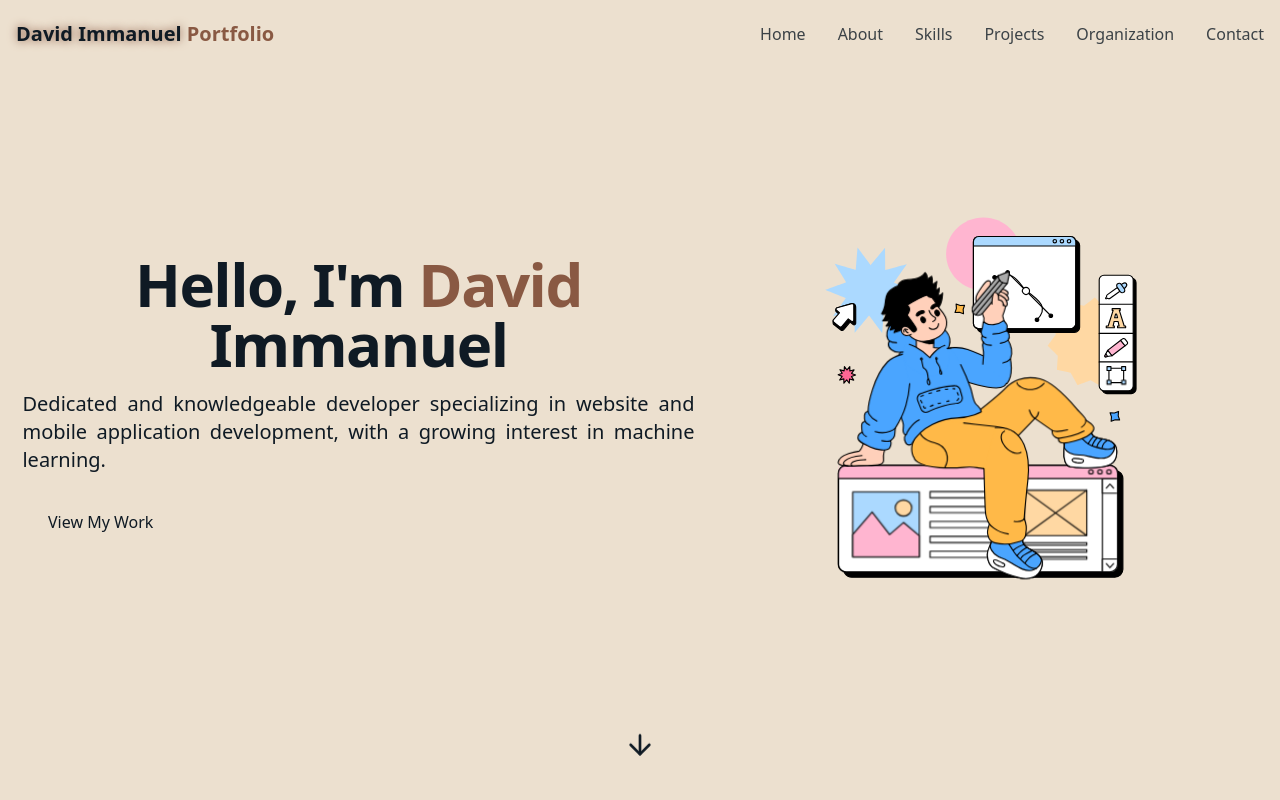
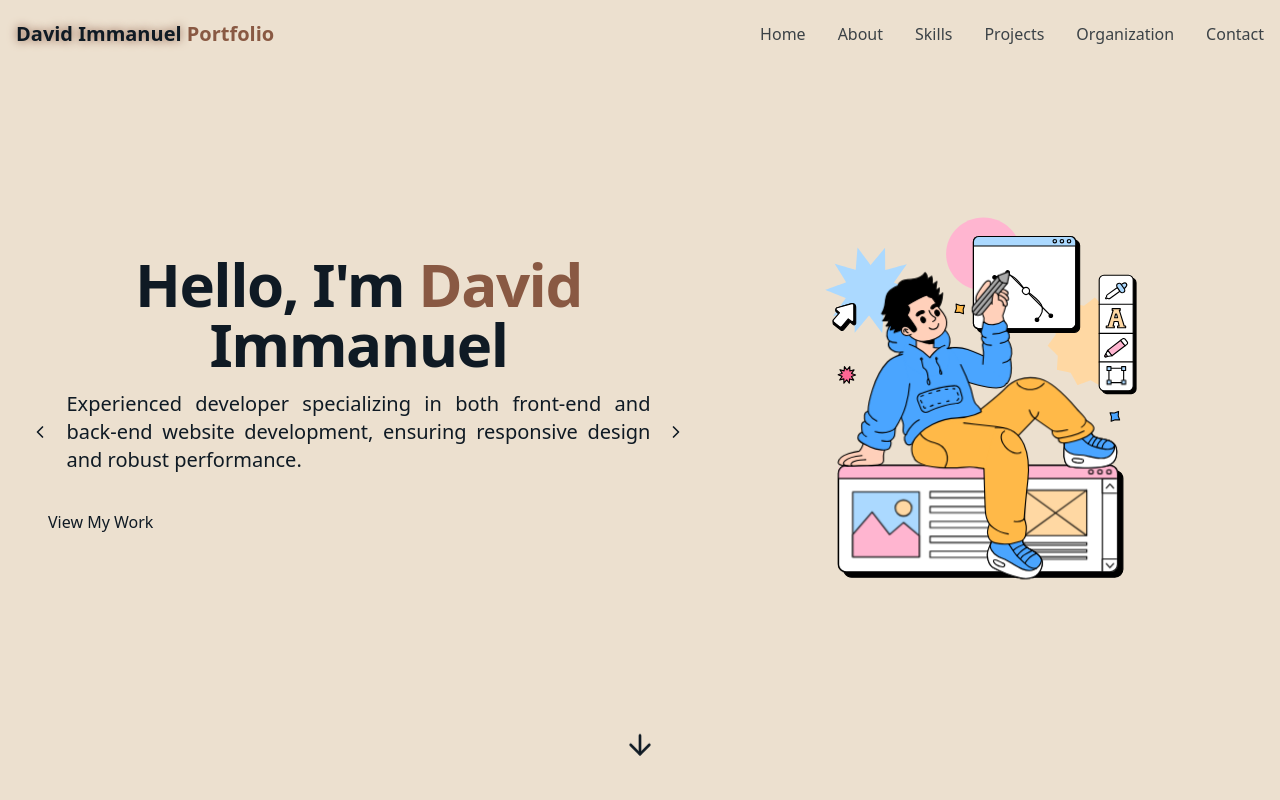
Before and after one commit to d1laav/portfolio-website, a React (Vite) app: page / in a window 1280 px wide. Shown: the top 800 px of the page. Built offline with nearby package versions, Linux system fonts and the light colour scheme.

Commit message:
fixing About&Hero Section

```diff
--- a/src/components/AboutSection.jsx
+++ b/src/components/AboutSection.jsx
@@ -15,7 +15,7 @@ export const AboutSection = () => {
                             Experienced Web Developer & Android Developer
                         </h3>
                         <p className="text-muted-foreground">
-                            I have experience working on both front-end and back-end web projects.
+                            I have experience working on both front-end and back-end projects.
                             I’ve built responsive, accessible websites, and developed features like user login,
                             dashboards, and admin panels.
                         </p>
--- a/src/components/HeroSection.jsx
+++ b/src/components/HeroSection.jsx
@@ -3,7 +3,7 @@ import { useTransition, animated } from "@react-spring/web";
 import Lottie from "lottie-react";
 import HeroAnimation from "@/assets/HeroAnimation.json";
 import ProjectButton from "@/components/ProjectButton.jsx";
-import { ArrowDown } from "lucide-react";
+import { ArrowDown, ChevronLeft, ChevronRight } from "lucide-react";
 
 export const HeroSection = () => {
   const items = [
@@ -12,8 +12,15 @@ export const HeroSection = () => {
     { id: 3, text: " Immanuel", className: "text-gradient" },
   ];
 
+  const descriptions = [
+    "Experienced developer specializing in both front-end and back-end website development, ensuring responsive design and robust performance.",
+    "Proficient in mobile app development, creating attractive interfaces and smooth user experiences across platforms.",
+    "Enthusiastic about machine learning, eager to apply data-driven solutions to real-world challenges.",
+  ];
+
   const [visibleItems, setVisibleItems] = useState([]);
   const ref = useRef([]);
+  const [descIndex, setDescIndex] = useState(0);
 
   const transitions = useTransition(visibleItems, {
     keys: item => item.id,
@@ -36,12 +43,11 @@ export const HeroSection = () => {
       );
     });
 
-    // Reset after all items visible
     ref.current.push(
       setTimeout(() => {
         setVisibleItems([]);
-        animateLoop(); // Loop again
-      }, items.length * 400 + 8000) // Delay before reset
+        animateLoop();
+      }, items.length * 400 + 8000)
     );
   };
 
@@ -49,6 +55,14 @@ export const HeroSection = () => {
     animateLoop();
     return () => ref.current.forEach(clearTimeout);
   }, []);
+
+  // Handler for arrow buttons
+  const handlePrev = () => {
+    setDescIndex((prev) => (prev === 0 ? descriptions.length - 1 : prev - 1));
+  };
+  const handleNext = () => {
+    setDescIndex((prev) => (prev === descriptions.length - 1 ? 0 : prev + 1));
+  };
 
   return (
     <section id="hero" className="bg-hero relative min-h-screen flex items-center snap-start">
@@ -63,9 +77,30 @@ export const HeroSection = () => {
             ))}
           </p>
 
-          <p className="max-w-2xl text-lg md:text-xl text-justify text-muted-foreground mx-auto mb-6 opacity-0 animate-fade-in-delay-3">
-            Dedicated and knowledgeable developer specializing in website and mobile application development, with a growing interest in machine learning.
-          </p>
+          <div className="relative max-w-2xl mx-auto mb-6 flex items-center">
+            <button
+              aria-label="Previous"
+              onClick={handlePrev}
+              className="p-2 rounded-full hover:bg-primary/10 transition-colors mr-2"
+              type="button"
+            >
+              <ChevronLeft className="w-5 h-5" />
+            </button>
+            <p
+              className="text-lg md:text-xl text-justify text-muted-foreground flex-1 transition-all duration-300"
+              style={{ minHeight: "64px" }} // Atur sesuai kebutuhan agar tidak geser
+            >
+              {descriptions[descIndex]}
+            </p>
+            <button
+              aria-label="Next"
+              onClick={handleNext}
+              className="p-2 rounded-full hover:bg-primary/10 transition-colors ml-2"
+              type="button"
+            >
+              <ChevronRight className="w-5 h-5" />
+            </button>
+          </div>
 
           <div className="flex justify-start opacity-0 animate-fade-in-delay-4">
             <ProjectButton />
```
